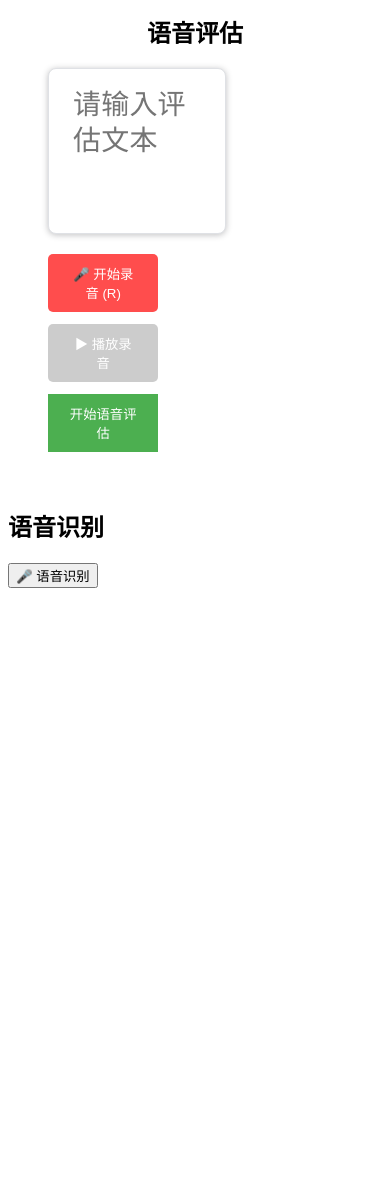
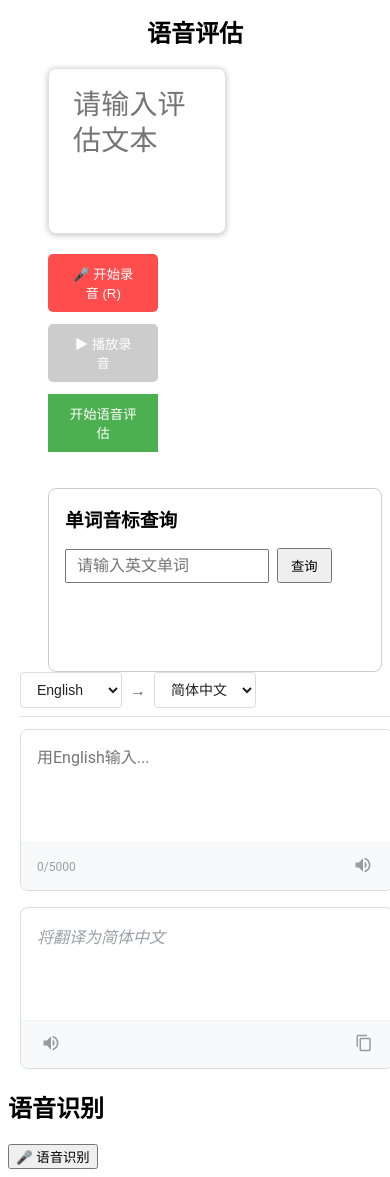
Before and after one commit to wangworuhe/ai-project, a Vue app in the folder frontend/: page / in a window 390 px wide. Before the commit the page ends 844 px from the top, so only its background shows below. Built offline with nearby package versions, Linux system fonts and the light colour scheme.

Commit message:
somethings

```diff
--- a/frontend/src/assets/css/SpeechAssessment.module.css
+++ b/frontend/src/assets/css/SpeechAssessment.module.css
@@ -62,32 +62,26 @@
   flex-wrap: wrap;
 }
 
-/* .evaluate-btn {
-  margin-top: 10px;
-  padding: 8px 16px;
-  font-size: 16px;
-  color: white;
-  background-color: #007BFF;
-  border: none;
-  border-radius: 5px;
-  cursor: pointer;
-} */
-
 .evaluate-btn:hover {
   background-color: #0056b3;
 }
 
 .result-container {
+  background: #f8f9f8fa;
   display: flex;
   flex-direction: column;
-  height: calc(100vh - 100px); /*  根据实际高度调整 */
+  box-shadow: 0 2px 8px rgba(0,0,0,0.1);
+  /* min-height: min-content;  */
+  max-height: calc(100vh - 100px);
+  overflow-y: auto;
+  /* height: calc(100vh - 100px);  根据实际高度调整 */
 }
 
 .visualization-section {
   /* flex: 1; */
   display: flex;
   gap: 20px;
-  padding-bottom: 20px;
+  padding-bottom: 10px;
   border-bottom: 1px solid #eee;
 }
 
@@ -307,13 +301,14 @@
 }
 
 .summary-section {
-  padding-top: 1px;
+  padding-top: 10px;
   /* margin-top: 20px; */
 }
 
 .text-display {
   flex: 3;
   min-width: 0;
+  border: 1px solid #e2e8f0;
   background: #fff;
   border-radius: 8px;
   padding: 16px 24px;
@@ -534,15 +529,16 @@
 }
 
 .score-value {
-  font-size: 0.7em;
+  font-size: 0.6em;
   font-weight: 400;
   fill: #2d3748;
   font-family: 'Segoe UI', system-ui, sans-serif;
 }
 
 .score-label {
-  font-size: 0.5em;
-  fill: #718096;
+  font-size: 0.3em;
+  fill: #2d3748;
+  font-weight: 500;
   letter-spacing: 0.5px;
 }
 
@@ -562,15 +558,6 @@
   font-size: 0.6em;
   text-anchor: middle;
   fill: #2c3e50;
-}
-
-.ring-label {
-  position: absolute;
-  width: 100%;
-  text-align: center;
-  font-size: 20px;
-  margin-top: 8px;
-  font-weight: 500;
 }
 
 /* 右侧条形容器 */
@@ -641,5 +628,32 @@
   border-radius: 8px;
   padding: 20px;
   box-shadow: 0 2px 8px rgba(0,0,0,0.1);
-  min-height: 220px;
+  /* min-height: 220px; */
 }
+
+.cambridge-dictionary {
+  /* background-color: #fff;
+  border: 1px solid #ddd;
+  border-radius: 4px;
+  padding: 16px;
+  box-shadow: 0 2px 8px rgba(0, 0, 0, 0.1);
+  transition: box-shadow 0.3s ease; */
+  margin-left: 40px;
+  max-width: 500px;
+}
+
+
+
+.google-translate-api {
+  background-color: #fff;
+  border: 1px solid #ddd;
+  border-radius: 4px;
+  padding: 16px;
+  margin: 16px 0;
+  box-shadow: 0 2px 8px rgba(0, 0, 0, 0.1);
+  transition: box-shadow 0.3s ease;
+}
+
+.google-translate-api:hover {
+  box-shadow: 0 4px 16px rgba(0, 0, 0, 0.2);
+}
--- a/frontend/src/components/CambridgeLookup.vue
+++ b/frontend/src/components/CambridgeLookup.vue
@@ -1,6 +1,7 @@
 <template>
     <div class="cambridge-card">
-      <h3>🔍 查询单词音标（Cambridge）</h3>
+      <!-- <div class="cambridge-title">单词音标查询</div> -->
+      <h3 class="cambridge-title">单词音标查询</h3>
       <input
         v-model="word"
         @keydown.enter="fetchPronunciation"
@@ -9,23 +10,33 @@
       />
       <button @click="fetchPronunciation" class="btn">查询</button>
 
-      <div v-if="loading" class="info">加载中...</div>
+      <!-- <div v-if="loading" class="info">加载中...</div> -->
 
       <div v-if="error" class="error">❌ {{ error }}</div>
 
       <div v-if="result" class="result">
-        <div class="section">
-          <h4>🇺🇸 美式发音</h4>
-          <div>音标：<span class="ipa">{{ result.us.ipa || '暂无' }}</span></div>
-          <audio v-if="result.us.audio" :src="result.us.audio" controls />
-        </div>
 
         <div class="section">
-          <h4>🇬🇧 英式发音</h4>
-          <div>音标：<span class="ipa">{{ result.uk.ipa || '暂无' }}</span></div>
-          <audio v-if="result.uk.audio" :src="result.uk.audio" controls />
+          <div>UK<span class="ipa">/{{ result.uk.ipa || '暂无' }}/</span></div>
+          <button
+            v-if="result.uk.audio"
+            class="play-btn"
+            @click="playAudio(result.uk.audio)"
+          >
+            🔊
+          </button>
+          <div style="margin-left: 10px;">US<span class="ipa">/{{ result.us.ipa || '暂无' }}/</span></div>
+          <button
+            v-if="result.us.audio"
+            class="play-btn"
+            @click="playAudio(result.us.audio)"
+          >
+            🔊
+          </button>
         </div>
       </div>
+
+
     </div>
   </template>
 
@@ -51,7 +62,7 @@
     error.value = ''
 
     try {
-      const res = await axios.get(`/api/cambridge`, {
+      const res = await axios.get(`http://127.0.0.1:5000/api/cambridge`, {
         params: { word: word.value.trim() }
       })
       result.value = res.data
@@ -61,6 +72,12 @@
       loading.value = false
     }
   }
+
+  const playAudio = (url) => {
+    const audio = new Audio(url)
+    audio.play()
+  }
+
   </script>
 
   <style scoped>
@@ -70,6 +87,10 @@
     border-radius: 8px;
     max-width: 500px;
     font-family: sans-serif;
+    min-height: 150px;
+  }
+  .cambridge-title {
+    margin: 0 0 16px 0;
   }
   .input {
     padding: 6px 10px;
@@ -85,10 +106,16 @@
   }
   .section {
     margin-bottom: 12px;
+    display: flex;
+    align-items: center;
+    gap: 0.5rem;
+    margin-bottom: 12px;
   }
   .ipa {
-    font-family: monospace;
+    margin-left: 8px;
+    font-family: 'Courier New', Courier, monospace;
     font-weight: bold;
+    color: #1a2550;
   }
   .info {
     color: #666;
@@ -97,4 +124,13 @@
     color: red;
     font-weight: bold;
   }
+
+  .play-btn {
+  background: none;
+  border: none;
+  font-size: 1.2rem;
+  cursor: pointer;
+  color: #1a2550;
+  }
+
 </style>
--- /dev/null
+++ b/frontend/src/components/GoogleTranslateAPI.vue
@@ -0,0 +1,325 @@
+<template>
+  <div class="translate-container">
+    <!-- 语言选择栏 -->
+    <div class="language-tabs">
+      <div class="language-selector">
+        <select v-model="sourceLanguage" class="language-dropdown">
+          <option v-for="lang in languages" :key="'src-'+lang.code" :value="lang.code">
+            {{ lang.name }}
+          </option>
+        </select>
+        <span class="separator">→</span>
+        <select v-model="targetLanguage" class="language-dropdown">
+          <option v-for="lang in languages" :key="'tgt-'+lang.code" :value="lang.code">
+            {{ lang.name }}
+          </option>
+        </select>
+      </div>
+    </div>
+
+    <!-- 双栏输入输出区域 -->
+    <div class="translation-panels">
+      <!-- 输入区域 -->
+      <div class="input-panel">
+        <textarea
+          v-model="sourceText"
+          :placeholder="inputPlaceholder"
+          @input="handleInput"></textarea>
+        <div class="panel-footer">
+          <span class="char-count">{{ sourceText.length }}/5000</span>
+          <button class="voice-btn" @click="speakSource">
+            <svg width="20" height="20" viewBox="0 0 24 24">
+              <path fill="#70757A" d="M3 9v6h4l5 5V4L7 9H3zm13.5 3c0-1.77-1.02-3.29-2.5-4.03v8.05c1.48-.73 2.5-2.25 2.5-4.02zM14 3.23v2.06c2.89.86 5 3.54 5 6.71s-2.11 5.85-5 6.71v2.06c4.01-.91 7-4.49 7-8.77s-2.99-7.86-7-8.77z"/>
+            </svg>
+          </button>
+        </div>
+      </div>
+
+      <!-- 输出区域 -->
+      <div class="output-panel">
+        <div class="translated-text" v-if="translatedText">
+          {{ translatedText }}
+        </div>
+        <div class="placeholder" v-else>
+          {{ outputPlaceholder }}
+        </div>
+        <div class="panel-footer">
+          <button class="voice-btn" @click="speakTranslated">
+            <svg width="20" height="20" viewBox="0 0 24 24">
+              <path fill="#70757A" d="M3 9v6h4l5 5V4L7 9H3zm13.5 3c0-1.77-1.02-3.29-2.5-4.03v8.05c1.48-.73 2.5-2.25 2.5-4.02zM14 3.23v2.06c2.89.86 5 3.54 5 6.71s-2.11 5.85-5 6.71v2.06c4.01-.91 7-4.49 7-8.77s-2.99-7.86-7-8.77z"/>
+            </svg>
+          </button>
+          <button class="copy-btn" @click="copyTranslation">
+            <svg width="18" height="18" viewBox="0 0 24 24">
+              <path fill="#70757A" d="M16 1H4c-1.1 0-2 .9-2 2v14h2V3h12V1zm3 4H8c-1.1 0-2 .9-2 2v14c0 1.1.9 2 2 2h11c1.1 0 2-.9 2-2V7c0-1.1-.9-2-2-2zm0 16H8V7h11v14z"/>
+            </svg>
+          </button>
+        </div>
+      </div>
+    </div>
+  </div>
+</template>
+
+<script setup>
+import { ref, computed, watch } from 'vue'
+import axios from 'axios'
+import { debounce } from 'lodash'
+
+// 修复 ESLint 错误：确保所有定义的变量都被使用
+const languages = ref([
+  { code: 'zh-CN', name: '简体中文' },
+  { code: 'en', name: 'English' },
+  { code: 'ja', name: '日本語' },
+  { code: 'ko', name: '한국어' }
+])
+
+const sourceText = ref('')
+const translatedText = ref('')
+const sourceLanguage = ref('en')
+const targetLanguage = ref('zh-CN')
+
+// 计算属性确保 languages 被使用
+// const displayedLanguages = computed(() => [
+//   languages.value.find(l => l.code === sourceLanguage.value),
+//   languages.value.find(l => l.code === targetLanguage.value)
+// ].filter(Boolean))
+
+const inputPlaceholder = computed(() => {
+  const lang = languages.value.find(l => l.code === sourceLanguage.value)
+  return lang ? `用${lang.name}输入...` : '输入文本...'
+})
+
+const outputPlaceholder = computed(() => {
+  const lang = languages.value.find(l => l.code === targetLanguage.value)
+  return lang ? `将翻译为${lang.name}` : '翻译结果...'
+})
+
+// const isActiveLanguage = (code) =>
+//   code === sourceLanguage.value || code === targetLanguage.value
+
+// const setLanguage = (code) => {
+//   if (code === sourceLanguage.value) return
+//   if (code === targetLanguage.value) {
+//     swapLanguages()
+//   } else {
+//     targetLanguage.value = code
+//   }
+// }
+
+// 其余函数保持不变...
+const translateText = debounce(async () => {
+  if (!sourceText.value.trim()) {
+    translatedText.value = ''
+    return
+  }
+
+  try {
+    const encodedText = encodeURIComponent(sourceText.value)
+    const url = `https://translate.googleapis.com/translate_a/single?client=gtx&sl=${sourceLanguage.value}&tl=${targetLanguage.value}&dt=t&q=${encodedText}`
+    const response = await axios.get(url)
+    if (Array.isArray(response.data) && response.data[0]) {
+      let result = ''
+      response.data[0].forEach(translation => {
+        if (translation[0]) {
+          result += translation[0]
+        }
+      })
+      translatedText.value = result
+    } else {
+      throw new Error('Invalid response format')
+    }
+  } catch (error) {
+    console.error('Translation error:', error)
+    translatedText.value = '翻译出错，请重试'
+  }
+}, 500)
+
+watch([sourceText, sourceLanguage, targetLanguage], translateText)
+
+// const swapLanguages = () => {
+//   [sourceLanguage.value, targetLanguage.value] = [targetLanguage.value, sourceLanguage.value]
+//   if (translatedText.value) {
+//     [sourceText.value, translatedText.value] = [translatedText.value, sourceText.value]
+//   }
+// }
+
+const speak = (text, lang) => {
+  if ('speechSynthesis' in window) {
+    const utterance = new SpeechSynthesisUtterance(text)
+    utterance.lang = lang === 'zh-CN' ? 'zh-CN' : lang === 'en' ? 'en-US' : lang
+    utterance.rate = 0.9
+    window.speechSynthesis.speak(utterance)
+  }
+}
+
+const speakSource = () => speak(sourceText.value, sourceLanguage.value)
+const speakTranslated = () => speak(translatedText.value, targetLanguage.value)
+
+const copyTranslation = async () => {
+  if (!translatedText.value) return
+  try {
+    await navigator.clipboard.writeText(translatedText.value)
+    alert('已复制到剪贴板')
+  } catch (err) {
+    console.error('Failed to copy:', err)
+  }
+}
+
+const handleInput = () => {
+  const textarea = document.querySelector('.input-panel textarea')
+  textarea.style.height = 'auto'
+  textarea.style.height = `${textarea.scrollHeight}px`
+}
+</script>
+
+<style scoped>
+
+.language-selector {
+  display: flex;
+  align-items: center;
+  gap: 8px;
+}
+
+.language-dropdown {
+  padding: 8px 12px;
+  border: 1px solid #DADCE0;
+  border-radius: 4px;
+  font-size: 14px;
+  color: #202124;
+  background-color: white;
+}
+
+.separator {
+  color: #5F6368;
+  font-size: 16px;
+}
+
+/* 保持之前的样式不变 */
+.translate-container {
+  width: 800px;
+  margin: 0 auto;
+  font-family: 'Roboto', 'Noto Sans SC', sans-serif;
+}
+
+.language-tabs {
+  display: flex;
+  align-items: center;
+  border-bottom: 1px solid #E0E0EF;
+  padding-bottom: 8px;
+  margin-bottom: 12px;
+}
+
+.language-tab {
+  padding: 8px 16px;
+  cursor: pointer;
+  color: #5F6368;
+  font-size: 14px;
+  position: relative;
+  transition: all 0.2s;
+}
+
+.language-tab.active {
+  color: #4285F4;
+  font-weight: 500;
+}
+
+.language-tab.active::after {
+  content: '';
+  position: absolute;
+  bottom: -9px;
+  left: 0;
+  width: 100%;
+  height: 2px;
+  background: #4285F4;
+}
+
+.language-swap {
+  padding: 0 12px;
+  cursor: pointer;
+  transition: transform 0.3s;
+}
+
+.language-swap:hover {
+  transform: rotate(180deg);
+}
+
+.translation-panels {
+  display: grid;
+  grid-template-columns: 1fr 1fr;
+  gap: 16px;
+}
+
+.input-panel, .output-panel {
+  border: 1px solid #DADCE0;
+  border-radius: 8px;
+  display: flex;
+  flex-direction: column;
+  height: 200px;
+  overflow: hidden;
+}
+
+textarea {
+  flex-grow: 1;
+  padding: 16px;
+  border: none;
+  resize: none;
+  font-size: 16px;
+  line-height: 1.5;
+  outline: none;
+  font-family: inherit;
+}
+
+.translated-text, .placeholder {
+  flex-grow: 1;
+  padding: 16px;
+  color: #202124;
+  white-space: pre-wrap;
+}
+
+.placeholder {
+  color: #9AA0A6;
+  font-style: italic;
+}
+
+.panel-footer {
+  display: flex;
+  justify-content: space-between;
+  align-items: center;
+  padding: 8px 16px;
+  border-top: 1px solid #F1F3F4;
+  background: #F8F9FA;
+}
+
+.char-count {
+  font-size: 12px;
+  color: #9AA0A6;
+}
+
+.voice-btn, .copy-btn {
+  background: none;
+  border: none;
+  cursor: pointer;
+  padding: 4px;
+  opacity: 0.7;
+  transition: opacity 0.2s;
+}
+
+.voice-btn:hover, .copy-btn:hover {
+  opacity: 1;
+}
+
+@media (max-width: 840px) {
+  .translate-container {
+    width: 100%;
+    padding: 0 12px;
+  }
+
+  .translation-panels {
+    grid-template-columns: 1fr;
+  }
+
+  .input-panel, .output-panel {
+    height: 160px;
+  }
+}
+</style>
--- a/frontend/src/components/SpeechAssessment.vue
+++ b/frontend/src/components/SpeechAssessment.vue
@@ -176,10 +176,19 @@
                      a 15.9155 15.9155 0 0 1 0 31.831
                      a 15.9155 15.9155 0 0 1 0 -31.831"/>
 
+                <text
+                  x="18"
+                  y="14"
+                  :class="style['score-label']"
+                  dominant-baseline="middle"
+                  text-anchor="middle">
+                  总分
+                </text>
+
                 <!-- 中心分数显示 -->
                 <text
                   x="18"
-                  y="22"
+                  y="23"
                   :class="style['score-value']"
                   dominant-baseline="middle"
                   text-anchor="middle">
@@ -187,7 +196,7 @@
                 </text>
               </svg>
               <!-- 底部标签 -->
-              <div :class="style['ring-label']">发音总分</div>
+              <!-- <div :class="style['ring-label']">发音总分</div> -->
             </div>
 
             <!-- 右侧条形图 -->
@@ -257,6 +266,15 @@
     </div>
   </div>
 
+  <div class="card-ui">
+    <div :class="style['cambridge-dictionary']">
+      <CambridgeLookup />
+    </div>
+    <div class="google-translate-api">
+      <GoogleTranslateAPI />
+    </div>
+  </div>
+
 </template>
 
 <script setup>
@@ -264,6 +282,8 @@
 import { ref, reactive, computed, onMounted, onBeforeUnmount, nextTick } from 'vue'
 import axios from 'axios'
 import style from '../assets/css/SpeechAssessment.module.css'
+import CambridgeLookup from './CambridgeLookup.vue'
+import GoogleTranslateAPI from './GoogleTranslateAPI.vue'
 
 // 评估输入与结果状态
 const text = ref('')                     // 用户输入的文本
@@ -542,7 +562,6 @@ const assessSpeech = async () => {
       ...w,
       errorType: w.PronunciationAssessment?.ErrorType?.toLowerCase() || 'none'
     }))
-    console.log('评估结果', words.value)
     updateErrorCounts(words.value)  // 更新错误计数器
   } catch (err) {
     console.error('评估失败', err)
```
